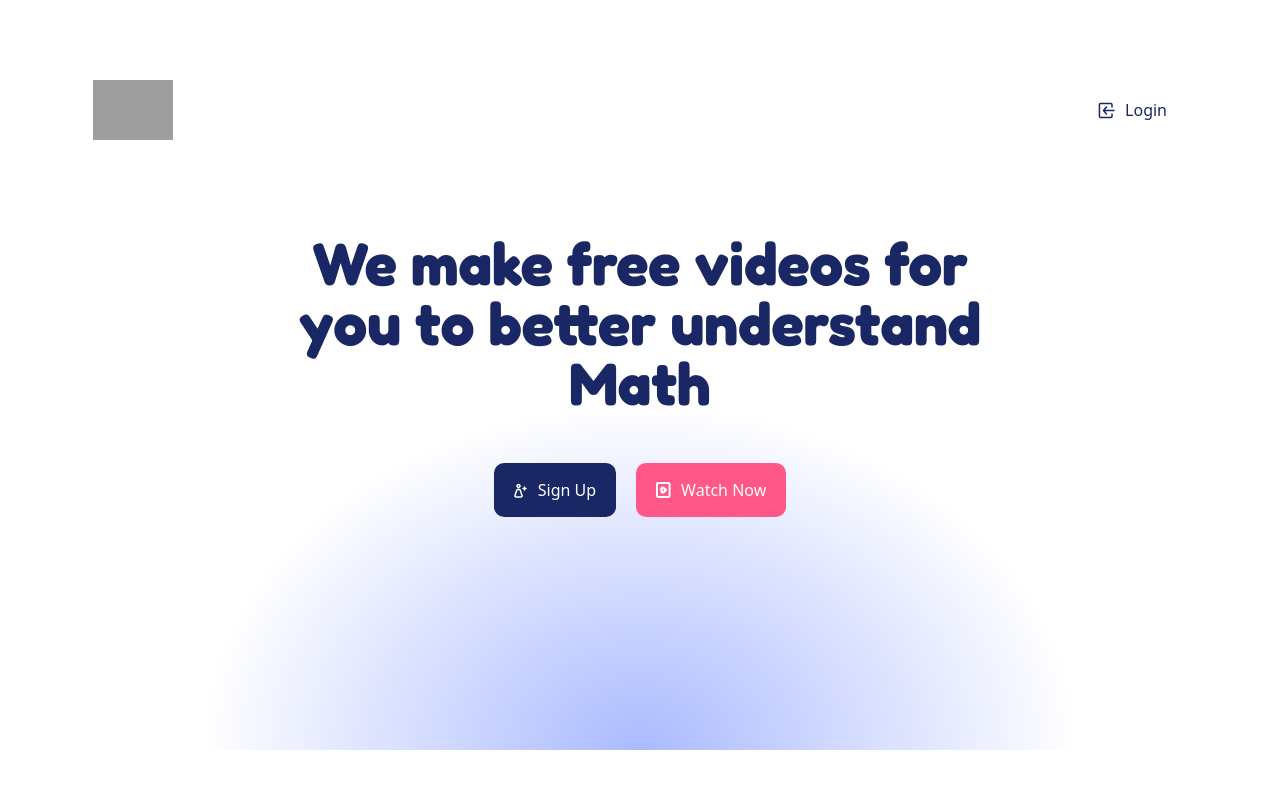
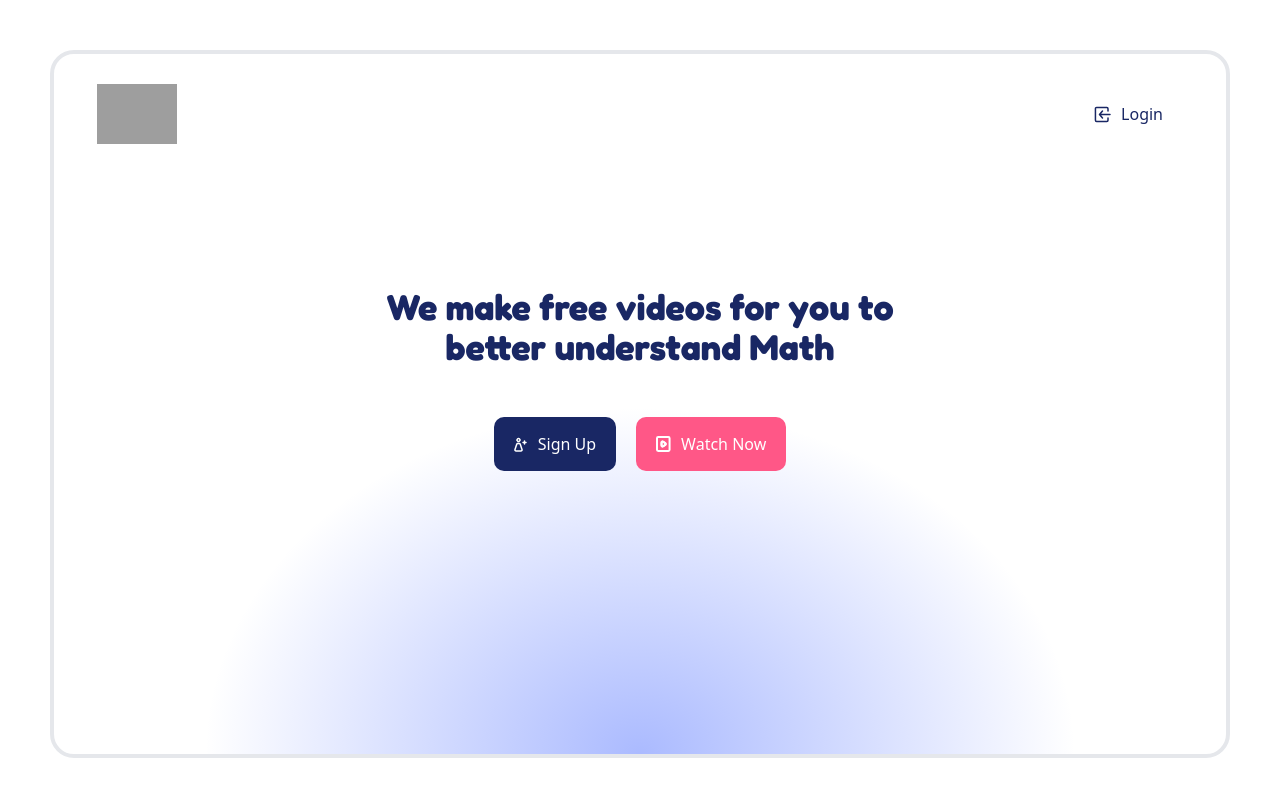
Before and after one commit to IngrainedFire/imathv2, a Nuxt app: page / in a window 1280 px wide. Shown: the top 800 px of the page. Built offline with nearby package versions, Linux system fonts and the light colour scheme; grey boxes are pictures that could not be loaded.

Commit message:
Test Auto Doploy 6

```diff
--- a/components/Hero.vue
+++ b/components/Hero.vue
@@ -3,7 +3,7 @@
 </script>
 
 <template>
-  <section class="relative overflow-hidden m-[50px] min-h-[85dvh] border-1 rounded-3xl ">
+  <section class="relative overflow-hidden m-[50px] min-h-[85dvh] border-4 rounded-3xl">
     <div id="hero-bg" >
       <div class="w-3/4 h-full absolute bottom-0 left-1/2 -translate-x-1/2 translate-y-1/2 rounded-[50%] bg-[radial-gradient(ellipse_at_center,rgba(87,118,255,0.5)_0%,rgba(255,100,255,0)_70%)]"></div>
     </div>
@@ -20,7 +20,7 @@
           </AuthSignedOut>
       </div>
       <div id="hero-content" class="flex flex-grow flex-col justify-center items-center">
-        <h1 id="hero-heading" class="font-fredoko font-[800] text-6xl text-[#192764] w-[60%] text-center">We make free videos for you to better understand Math</h1>
+        <h1 id="hero-heading" class="font-fredoko font-[800] text-4xl text-[#192764] w-[60%] text-center">We make free videos for you to better understand Math</h1>
         <div id="hero-buttons" class="w-full p-[50px] flex justify-center gap-[20px]">
           <AuthSignedOut>
             <NuxtLink to="/sign-up" class="flex gap-[10px] justify-center items-center  py-[15px] px-[20px] bg-[#192764] text-white rounded-[10px]">
```
